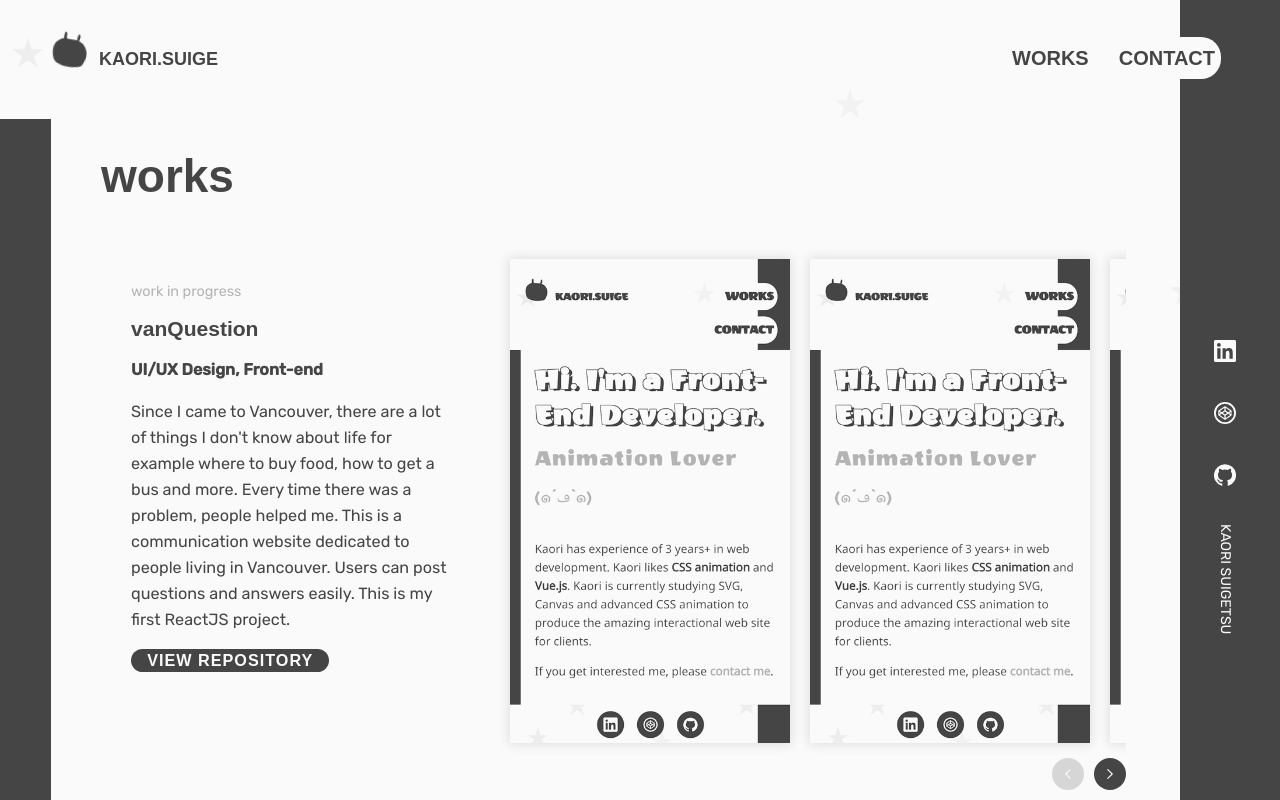
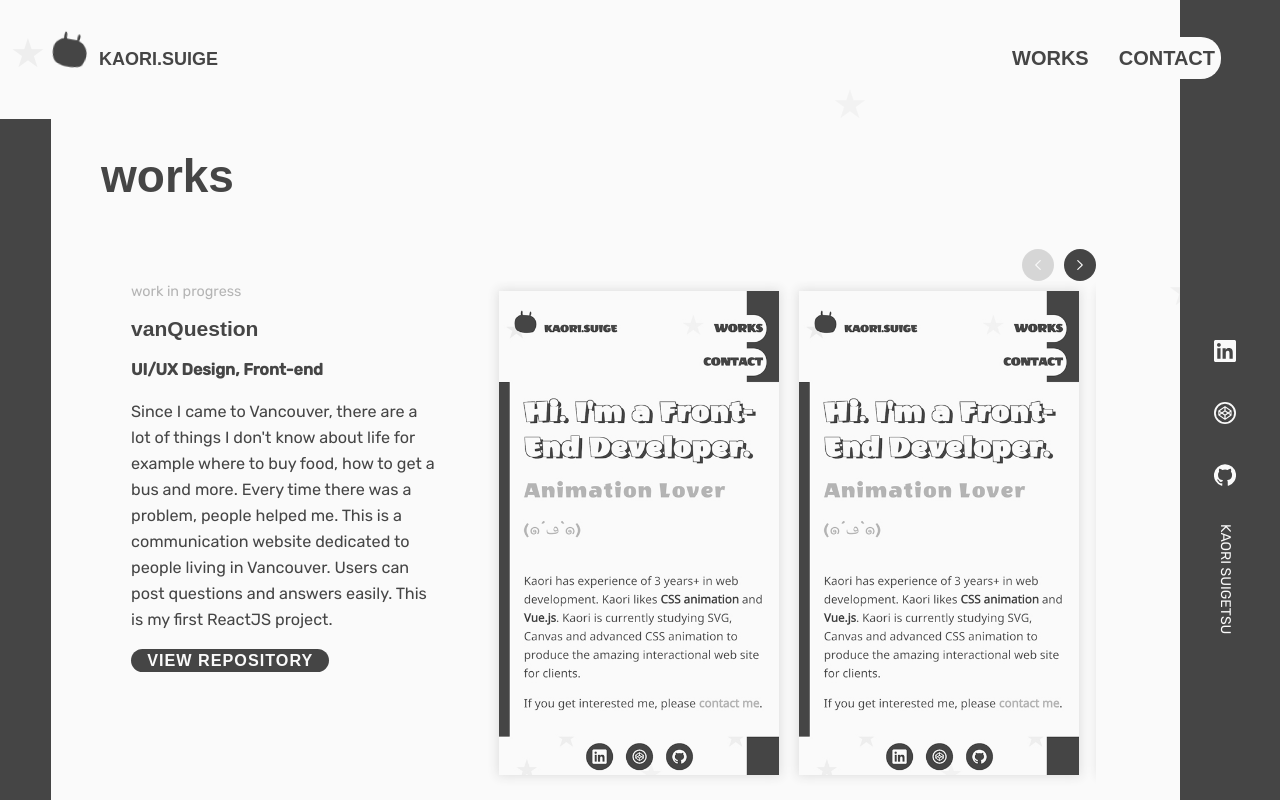
Before and after one commit to suige/portfolio-fe, a Vue app: page /works in a window 1280 px wide. Shown: the top 800 px of the page. Built offline with nearby package versions, Linux system fonts and the light colour scheme; a web font is replaced by a local one.

Commit message:
:lipstick: Create slider for mobile on work page

```diff
--- a/src/views/Works.vue
+++ b/src/views/Works.vue
@@ -4,13 +4,6 @@
       <h1>works</h1>
       <div class="work-list">
         <section v-for="(project, index) in projects" class="work">
-          <div class="slider-wrapper">
-            <div class="slider" :style="slideTranslateX(index)">
-              <div class="slider-image" v-for="image in project.images">
-                <img :src="image"/>
-              </div>
-            </div>
-          </div>
           <div class="content">
             <p class="date">{{project.date}}</p>
             <h3>{{ project.name }}</h3>
@@ -39,6 +32,13 @@
                         fill-rule="evenodd"></path>
                 </svg>
               </button>
+            </div>
+          </div>
+          <div class="slider-wrapper">
+            <div class="slider" :style="slideTranslateX(index)">
+              <div class="slider-image" v-for="image in project.images">
+                <img :src="image"/>
+              </div>
             </div>
           </div>
         </section>
@@ -148,8 +148,16 @@
 </script>
 
 <style lang="scss" scoped>
-  .work-list {
-    margin-right: -12vw;
+  @mixin pc-work-layout {
+    @media screen and (min-width: 1023px) {
+      @content;
+    }
+  }
+
+  @include pc-layout {
+    .work-list {
+      margin-right: calc(-12vw + 3rem);
+    }
   }
 
   .work {
@@ -159,8 +167,12 @@
 
     .slider-control {
       text-align: right;
+      display: none;
+      @include pc-layout {
+        display: block;
+      }
 
-      button {
+        button {
         border: none;
         background-color: $font-color;
         width: 32px;
@@ -198,12 +210,20 @@
     }
 
     .slider {
-      padding-left: calc(35% + #{$spacer*4});
       padding-top: $spacer;
       padding-bottom: $spacer;
       white-space: nowrap;
-      overflow-x: visible;
+      overflow-x: scroll;
       transition: all .2s;
+      @include pc-work-layout {
+        padding-left: calc(35% + #{$spacer*4});
+      }
+      @include sp-layout {
+        transform: none!important;
+      }
+      @include pc-layout {
+        overflow-x: visible;
+      }
 
       &::-webkit-scrollbar {
         display: none !important;
@@ -223,12 +243,15 @@
     }
 
     .content {
-      width: 35%;
-      position: absolute;
-      bottom: 20%;
-      left: $spacer;
       background-color: $body-color;
       padding: $spacer $spacer*2;
+
+      @include pc-work-layout {
+        width: 35%;
+        position: absolute;
+        bottom: 20%;
+        left: $spacer;
+      }
 
       h3 {
         margin: 0 auto $spacer;
```
